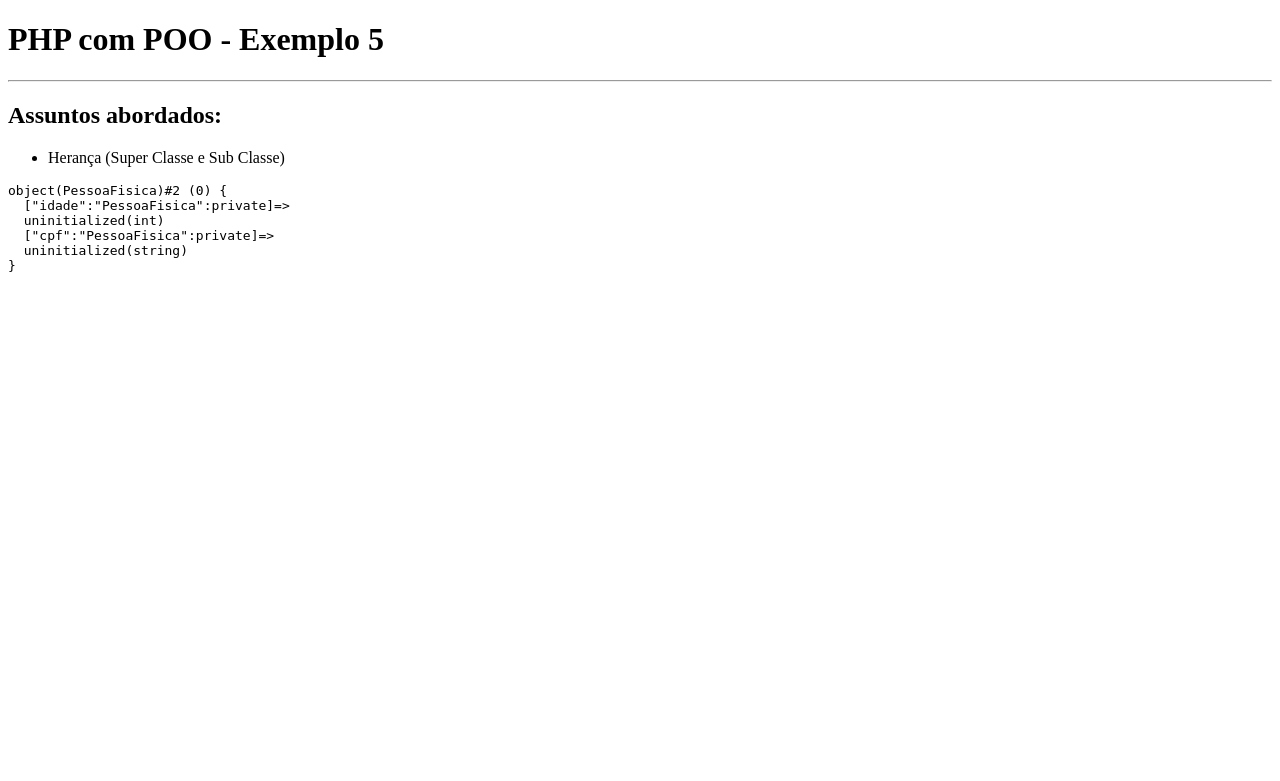
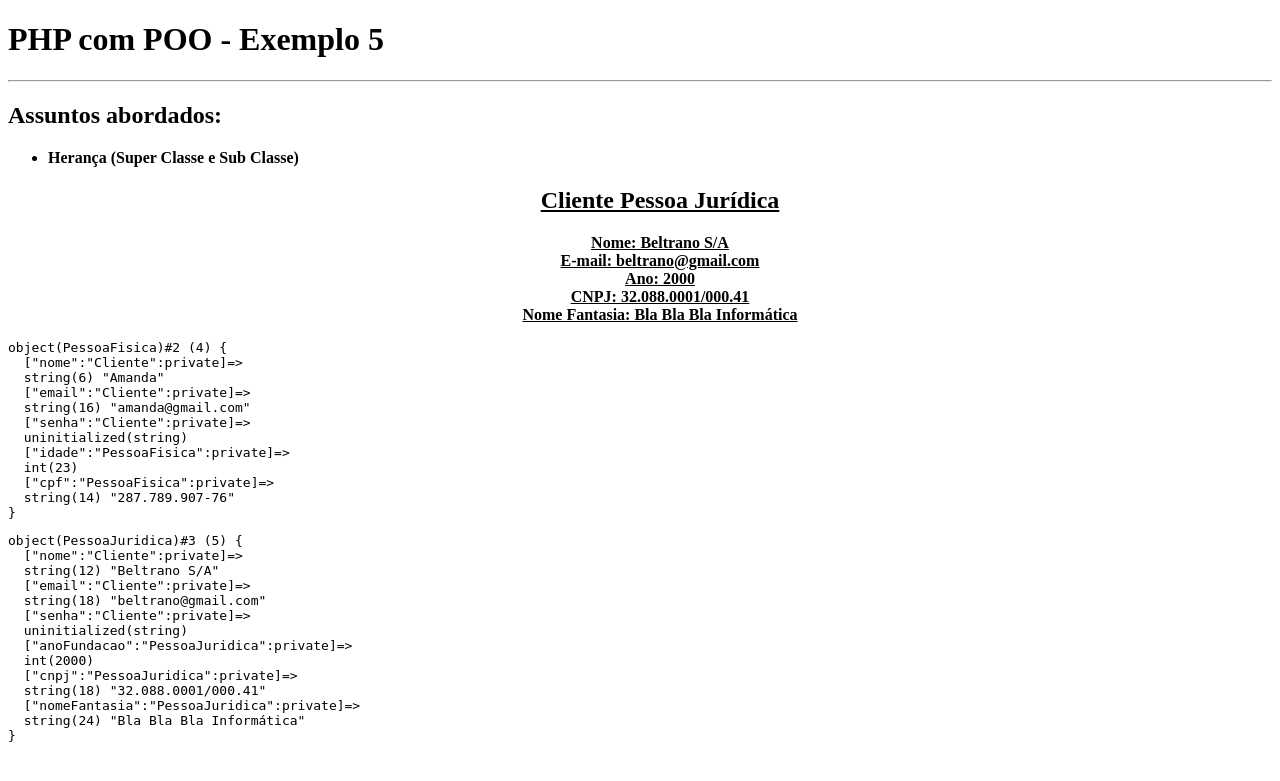
Before and after one commit to ZimboSebastiao/aulas-php-poo, a PHP site: page / in a window 1280 px wide. Shown: the top 781 px of the page. Run offline with PHP 8.4, Linux system fonts and the light colour scheme.

Commit message:
classe Pessoa Juridica

```diff
--- a/index.php
+++ b/index.php
@@ -4,6 +4,14 @@
     <meta charset="UTF-8">
     <meta name="viewport" content="width=device-width, initial-scale=1.0">
     <title>Exemplo 5</title>
+    <style>
+        .formart {
+            text-align: center;
+            list-style: none;
+            text-decoration: underline;
+        }
+        li {font-weight: bold;}
+    </style>
 </head>
 <body>
     <h1>PHP com POO - Exemplo 5</h1>
@@ -16,11 +24,39 @@
     </ul>
 <?php
 require_once "src/PessoaFisica.php";
+require_once "src/PessoaJuridica.php";
+
 
 $clientePF = new PessoaFisica;
 
+$clientePF->setNome("Amanda");
+$clientePF->setEmail("amanda@gmail.com");
+$clientePF->setIdade(23);
+$clientePF->setCpf("287.789.907-76");
+
+$clientePJ = new PessoaJuridica;
+$clientePJ->setNome("Beltrano S/A");
+$clientePJ->setEmail("beltrano@gmail.com");
+$clientePJ->setAnoFundacao(2000);
+$clientePJ->setCnpj("32.088.0001/000.41");
+$clientePJ->setNomeFantasia("Bla Bla Bla Informática");
+
 
 ?>
+
+
+
+<ul class="formart">
+    <h2>Cliente Pessoa Jurídica</h2>
+    <li>Nome: <?=$clientePJ->getNome()?></li>
+    <li>E-mail: <?=$clientePJ->getEmail()?></li>
+    <li>Ano: <?=$clientePJ->getAnoFundacao()?></li>
+    <li>CNPJ: <?=$clientePJ->getCnpj()?></li>
+    <li>Nome Fantasia: <?=$clientePJ->getNomeFantasia()?></li>
+</ul>
+
+
 <pre><?=var_dump($clientePF)?></pre>
+<pre><?=var_dump($clientePJ)?></pre>
 </body>
 </html>
--- a/src/PessoaFisica.php
+++ b/src/PessoaFisica.php
@@ -1,6 +1,6 @@
 <?php
-
-class PessoaFisica {
+require_once "Cliente.php";
+class PessoaFisica extends Cliente{
     private int $idade;
     private string $cpf;
 
--- /dev/null
+++ b/src/PessoaJuridica.php
@@ -0,0 +1,56 @@
+<?php
+require_once "Cliente.php";
+
+class PessoaJuridica extends Cliente {
+    private int $anoFundacao;
+    private string $cnpj;
+    private string $nomeFantasia;
+
+
+
+    // Getters Setters - anoFundacao
+    public function getAnoFundacao(): int
+    {
+        return $this->anoFundacao;
+    }
+
+
+    public function setAnoFundacao(int $anoFundacao): self
+    {
+        $this->anoFundacao = $anoFundacao;
+
+        return $this;
+    }
+
+
+    // Getters Setters - cnpj
+    public function getCnpj(): string
+    {
+        return $this->cnpj;
+    }
+
+    public function setCnpj(string $cnpj): self
+    {
+        $this->cnpj = $cnpj;
+
+        return $this;
+    }
+
+
+    // Getters Setters - nomeFantasia
+    public function getNomeFantasia(): string
+    {
+        return $this->nomeFantasia;
+    }
+
+
+    public function setNomeFantasia(string $nomeFantasia): self
+    {
+        $this->nomeFantasia = $nomeFantasia;
+
+        return $this;
+    }
+}
+
+
+?>
```
